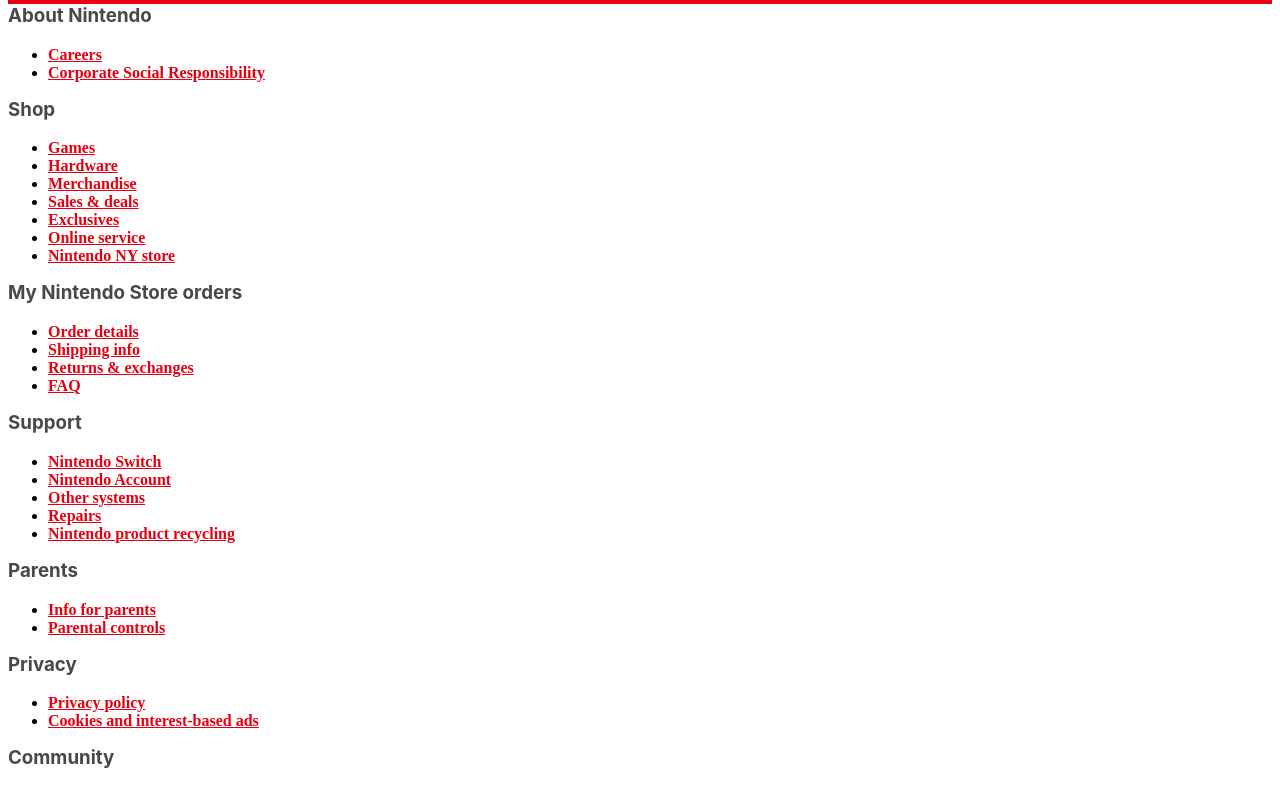
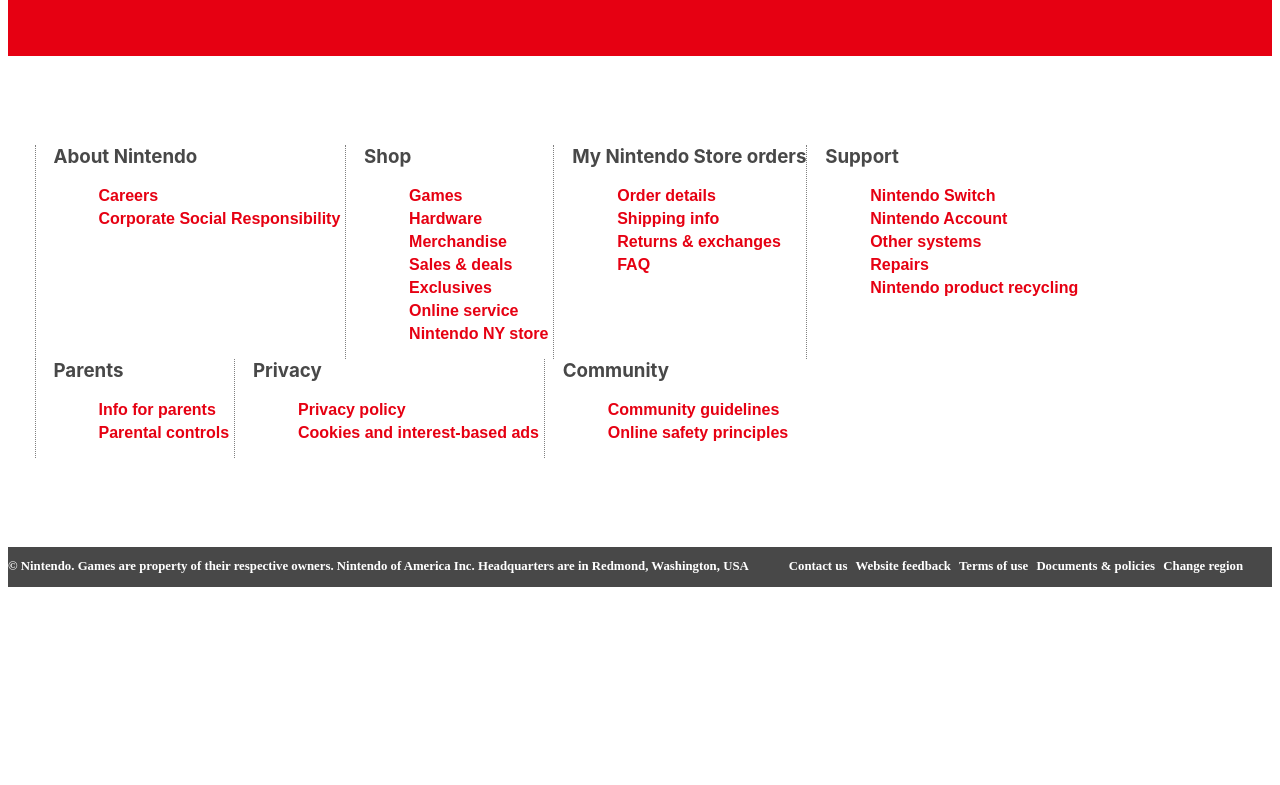
Before and after one commit to Gejjeg/nintendo, a plain HTML site: page index.html in a window 1280 px wide. Shown: the part 148-933 px from the top of the page. After the commit the page ends 800 px from the top, so only its background shows below. Drawn offline with Linux system fonts and the light colour scheme.

Commit message:
add flex

```diff
--- a/index.html
+++ b/index.html
@@ -33,16 +33,16 @@
         </div>
       </section>
       <section class="footer">
-        <div>
+
           <div id="aboutNintendo" class="about">
-            <h3>About Nintendo</h3>
+            <a href="#"><h3>About Nintendo</h3></a>
             <ul>
               <li><a href="#Careers">Careers</a></li>
               <li><a href="#csr">Corporate Social Responsibility</a></li>
             </ul>
           </div>
           <div id="shop" class="about">
-            <h3>Shop</h3>
+            <a href="#"><h3>Shop</h3></a>
             <ul>
               <li><a href="#Games">Games</a></li>
               <li><a href="#Hardware">Hardware</a></li>
@@ -54,7 +54,7 @@
             </ul>
           </div>
           <div id="mnso" class="about">
-            <h3>My Nintendo Store orders</h3>
+            <a href="#"><h3>My Nintendo Store orders</h3></a>
             <ul>
               <li><a href="#orders">Order details</a></li>
               <li><a href="#shipping">Shipping info</a></li>
@@ -63,7 +63,7 @@
             </ul>
           </div>
           <div id="support" class="about">
-            <h3>Support</h3>
+            <a href="#"><h3>Support</h3></a>
             <ul>
               <li><a href="#switch">Nintendo Switch</a></li>
               <li><a href="#account">Nintendo Account</a></li>
@@ -73,27 +73,40 @@
             </ul>
           </div>
           <div id="parents" class="about">
-            <h3>Parents</h3>
+            <a href="#"><h3>Parents</h3></a>
             <ul>
               <li><a href="#ifp">Info for parents</a></li>
               <li><a href="#pcontrols">Parental controls</a></li>
             </ul>
           </div>
           <div id="privacy" class="about">
-            <h3>Privacy</h3>
+            <a href="#"><h3>Privacy</h3></a>
             <ul>
               <li><a href="#pp">Privacy policy</a></li>
               <li><a href="#cookies">Cookies and interest-based ads</a></li>
             </ul>
           </div>
           <div id="community" class="about">
-            <h3>Community</h3>
+            <a href=""><h3>Community</h3></a>
             <ul>
               <li><a href="#cg">Community guidelines</a></li>
               <li><a href="#osp">Online safety principles</a></li>
             </ul>
-          </div>
+
         </div>
+      </section>
+      <section id="bottom">
+        <p>
+          © Nintendo. Games are property of their respective owners. Nintendo of
+          America Inc. Headquarters are in Redmond, Washington, USA
+        </p>
+        <ul>
+          <a href="">Contact us</a>
+          <a href="">Website feedback</a>
+          <a href="">Terms of use</a>
+          <a href="">Documents & policies</a>
+          <a href="">Change region</a>
+        </ul>
       </section>
     </footer>
   </body>
--- a/style/footerStyle.css
+++ b/style/footerStyle.css
@@ -2,9 +2,10 @@
     background-color: rgb(230, 0, 18);
     color: white;
     padding: 72px;
+    display: flex;
 }
 #logosright {
-    float: right;
+    display: flex;
 }
 #logosleft {
     float: left;
@@ -14,9 +15,54 @@
     font-weight: 700;
     margin: 0px 0px 1em;
     font-family: museo-sans, -apple-system, BlinkMacSystemFont, sans-serif;
+    border-bottom: 0ch;
 }
-footer a {
+.footer {
+    font-size: 1rem;
+    font-family: Arial, Helvetica, sans-serif;
+    display: flex;
+    flex: relative;
+    flex-wrap: wrap;
+    margin: 10ch 3ch ;
+}
+.footer div {
+    border-left: 0.05cm dotted grey;
+    padding-left: 2ch;
+}
+.footer a {
     color: rgb(230, 0, 18);
     font-weight: 700;
-    border-bottom-color: transparent;
+    text-decoration: none;
 }
+.footer a:hover {
+    color: rgb(172, 0, 13);
+    text-decoration: underline;
+}
+.footer a:active{
+    border: 5px solid rgb(230, 179, 182);
+    border-radius: 25%;
+    padding: 1px;
+}
+
+#bottom {
+    background-color: rgb(72, 72, 72);
+    color: white;
+    font-weight: bold;
+    font-size: 0.8em;
+    display: flex;
+}
+#bottom a {
+    text-decoration: none;
+    color: white;
+    padding-right: 5px;
+}
+#bottom a:hover {
+    text-decoration: underline;
+}
+#bottom ul {
+    display: block;
+}
+ul > li {
+    list-style: none;
+    margin: 5px;
+}
```
